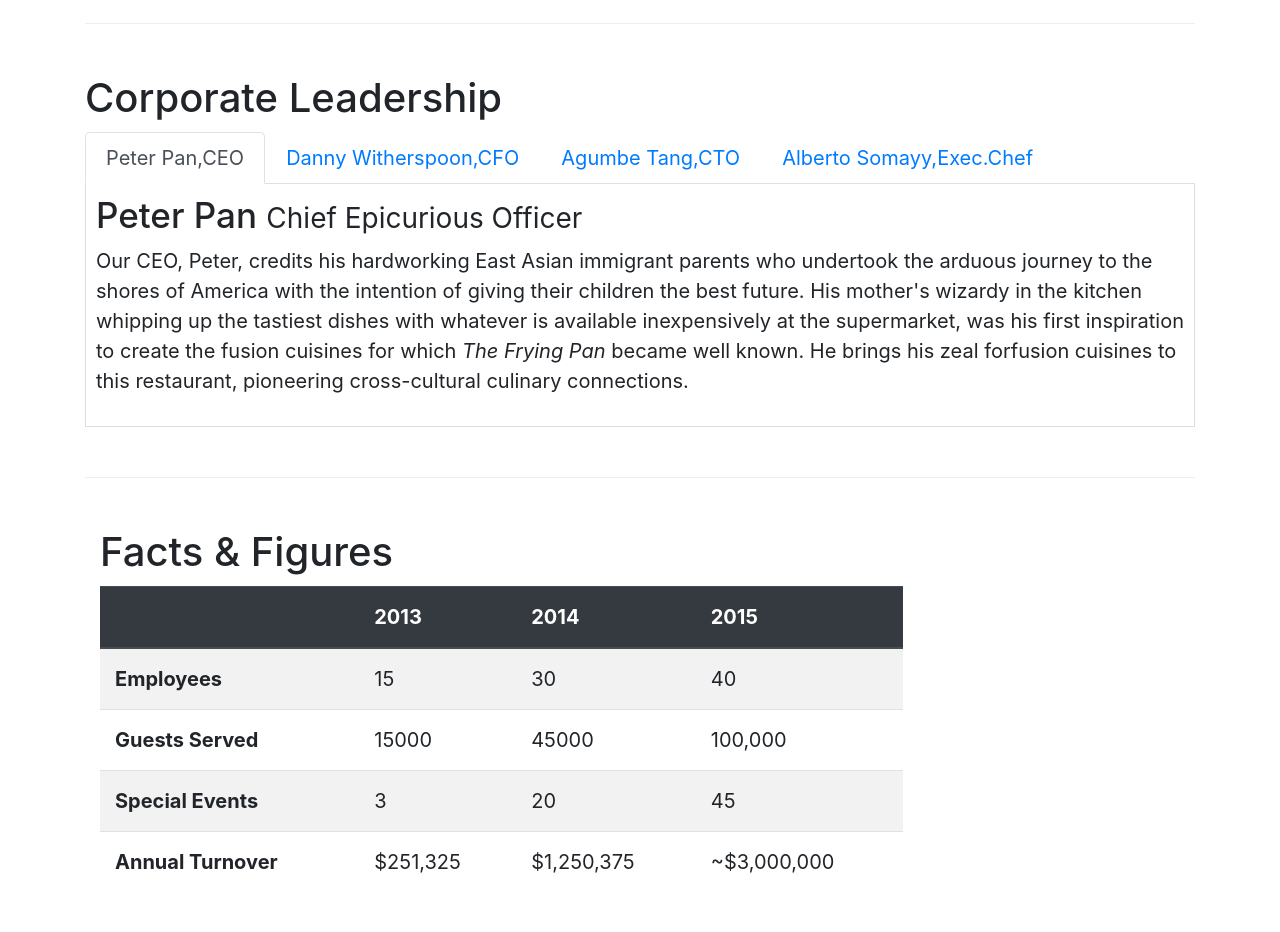
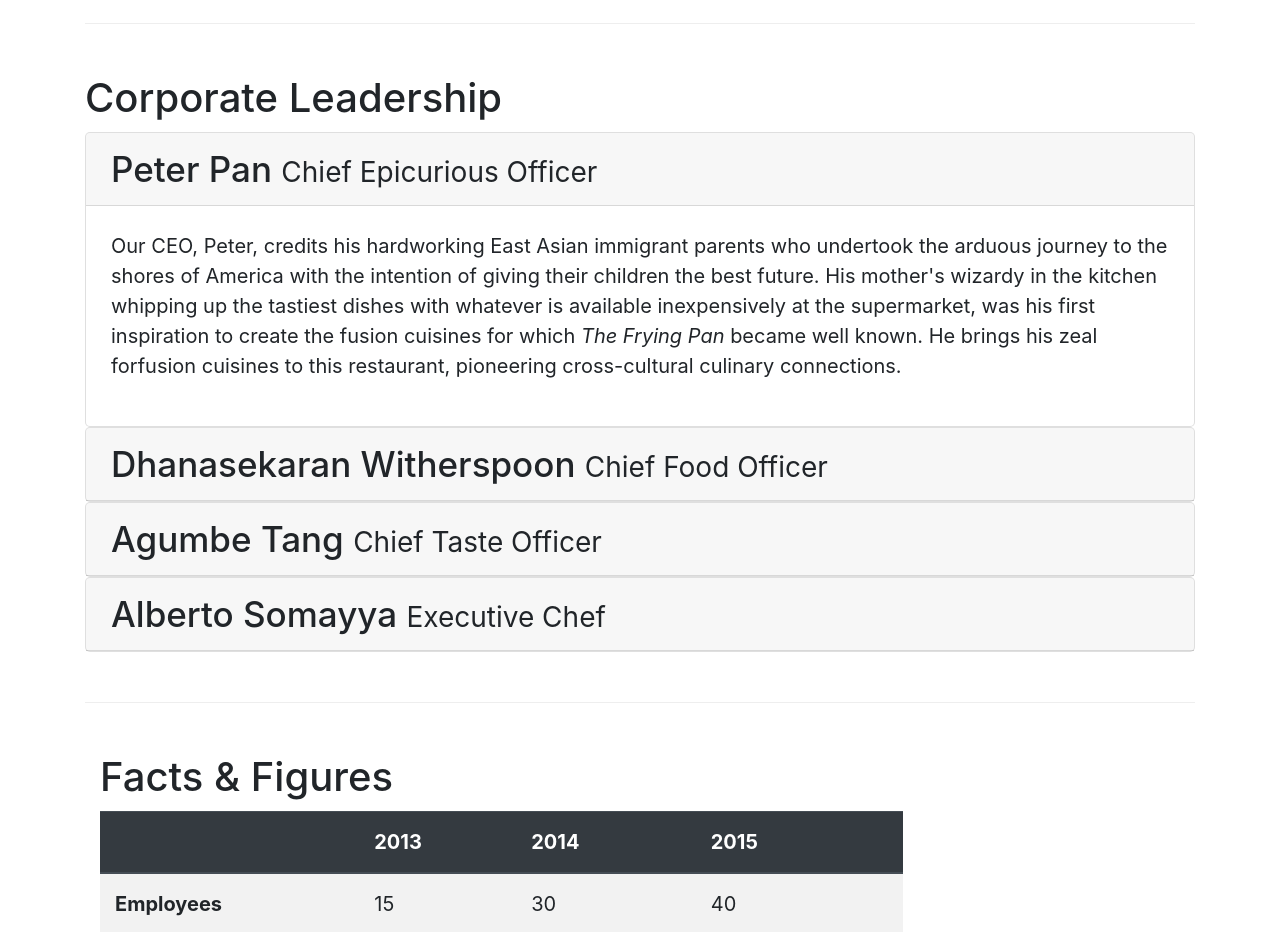
Before and after one commit to rahulanand10/mern, a website: page aboutus.html in a window 1280 px wide. Shown: the part 1200-2132 px from the top of the page. Drawn offline with nearby package versions, Linux system fonts and the light colour scheme.

Commit message:
accordion added

```diff
--- a/aboutus.html
+++ b/aboutus.html
@@ -147,53 +147,67 @@
         <div>
           <h2>Corporate Leadership</h2>
 
-          <ul class="nav nav-tabs">
-              <li class="nav-item">
-                <a href="#peter" class="nav-link active" role="tab" data-toggle="tab">Peter Pan,CEO</a>
-              </li>
-              <li class="nav-item">
-                <a href="#danny" class="nav-link" role="tab" data-toggle="tab">Danny Witherspoon,CFO</a>
-              </li>
-              <li class="nav-item">
-                <a href="#agumbe" class="nav-link" role="tab" data-toggle="tab">Agumbe Tang,CTO</a>
-              </li>
-              <li class="nav-item">
-                <a href="#alberto" class="nav-link" role="tab" data-toggle="tab">Alberto Somayy,Exec.Chef</a>
-              </li>
-          </ul>
-
-          <div class="tab-content">
-
-            <div role="tabpanel" class="tab-pane fade show active" id="peter">
-              <h3>Peter Pan <small>Chief Epicurious Officer</small></h3>
-              <p class="d-none d-sm-block">Our CEO, Peter, credits his hardworking East Asian immigrant parents who undertook the arduous journey to the shores of America with the intention of giving their children the best future. His mother's wizardy in the kitchen whipping up the tastiest dishes with whatever is available inexpensively at the supermarket, was his first inspiration to create the fusion cuisines for which <em>The Frying Pan</em> became well known. He brings his zeal forfusion cuisines to this restaurant, pioneering cross-cultural culinary connections.</p>
+          <div id="accordion">
+            <div class="card">
+              <div class="card-header" role="tab" id="peterhead">
+                <a data-toggle="collapse" data-target="#peter" >
+                  <h3 class="mb-0">
+                    Peter Pan <small>Chief Epicurious Officer</small>
+                  </h3>
+                </a>
+              </div>
+              <div class="collapse show" id="peter" data-parent="#accordion">
+                <div class="card-body">
+                  <p class="d-none d-sm-block">Our CEO, Peter, credits his hardworking East Asian immigrant parents who undertook the arduous journey to the shores of America with the intention of giving their children the best future. His mother's wizardy in the kitchen whipping up the tastiest dishes with whatever is available inexpensively at the supermarket, was his first inspiration to create the fusion cuisines for which <em>The Frying Pan</em> became well known. He brings his zeal forfusion cuisines to this restaurant, pioneering cross-cultural culinary connections.</p>
+                </div>
+              </div>
+            </div>
+            <div class="card">
+              <div class="card-header" role="tab" id="dannyhead">
+                <a data-toggle="collapse" data-target="#danny" >
+                <h3 class="mb-0">
+                    Dhanasekaran Witherspoon <small>Chief Food Officer</small>
+                  </h3>
+                  </a>
+              </div>
+              <div class="collapse" id="danny" data-parent="#accordion">
+                <div class="card-body">
+                  <p class="d-none d-sm-block">Our CFO, Danny, as he is affectionately referred to by his colleagues, comes from a long established family tradition in farming and produce. His experiences growing up on a farm in the Australian outback gave him great appreciation for varieties of food sources. As he puts it in his own words,<em>Everything that runs, wins, and everything that stays, pays!</em></p>
+                </div>
+              </div>
             </div>
 
-            <div role="tabpanel" class="tab-pane fade show" id="danny">
-              <h3>Dhanasekaran Witherspoon <small>Chief Food Officer</small></h3>
-              <p class="d-none d-sm-block">Our CFO, Danny, as he is affectionately referred to by his colleagues, comes from a long established family tradition in farming and produce. His experiences growing up on a farm in the Australian outback gave him great appreciation for varieties of food sources. As he puts it in his own words,<em>Everything that runs, wins, and everything that stays, pays!</em></p>
+            <div class="card">
+              <div class="card-header" role="tab" id="agumbehead">
+                <a data-toggle="collapse" data-target="#agumbe" >
+                <h3 class="mb-0">
+                    Agumbe Tang <small>Chief Taste Officer</small>
+                  </h3>
+                </a>
+              </div>
+              <div class="collapse" id="agumbe" data-parent="#accordion">
+                <div class="card-body">
+                  <p class="d-none d-sm-block">Blessed with the most discerning gustatory sense, Agumbe, our CTO,personally ensures that every dish that we serve meets his exacting tastes. Our chefs dread the tongue lashing that ensues if their dish does not meet his exacting standards. He lives by his motto,<em>You click only if you survive my lick.</em></p>
+                </div>
+              </div>
             </div>
 
-            <div role="tabpanel" class="tab-pane fade show" id="agumbe">
-              <h3>Agumbe Tang <small>Chief Taste Officer</small></h3>
-              <p class="d-none d-sm-block">Blessed with the most discerning gustatory sense, Agumbe, our CTO,personally ensures that every dish that we serve meets his exacting tastes. Our chefs dread the tongue lashing that ensues if their dish does not meet his exacting standards. He lives by his motto,<em>You click only if you survive my lick.</em></p>
+            <div class="card">
+              <div class="card-header" role="tab" id="albertohead">
+                <a data-toggle="collapse" data-target="#alberto" >
+                <h3 class="mb-0">
+                    Alberto Somayya <small>Executive Chef</small>
+                  </h3>
+                </a>
+              </div>
+              <div class="collapse " id="alberto" data-parent="#accordion">
+                <div class="card-body">
+                  <p class="d-none d-sm-block">Award winning three-star Michelin chef with wide International experience having worked closely with whos-who in the culinary world, he specializes in creating mouthwatering Indo-Italian fusion experiences. He says,<em>Put together the cuisines from the two craziest cultures, and you get a winning hit! Amma Mia!</em></p>
+                </div>
+              </div>
             </div>
 
-            <div role="tabpanel" class="tab-pane fade show" id="alberto">
-              <h3>Alberto Somayya <small>Executive Chef</small></h3>
-              <p class="d-none d-sm-block">Award winning three-star Michelin chef with wide International experience having worked closely with whos-who in the culinary world, he specializes in creating mouthwatering Indo-Italian fusion experiences. He says,<em>Put together the cuisines from the two craziest cultures, and you get a winning hit! Amma Mia!</em></p>
-            </div>
-
-
-
-
-
-
-
-
           </div>
-
-
         </div>
       </div>
       <div class="row row-content">
```
